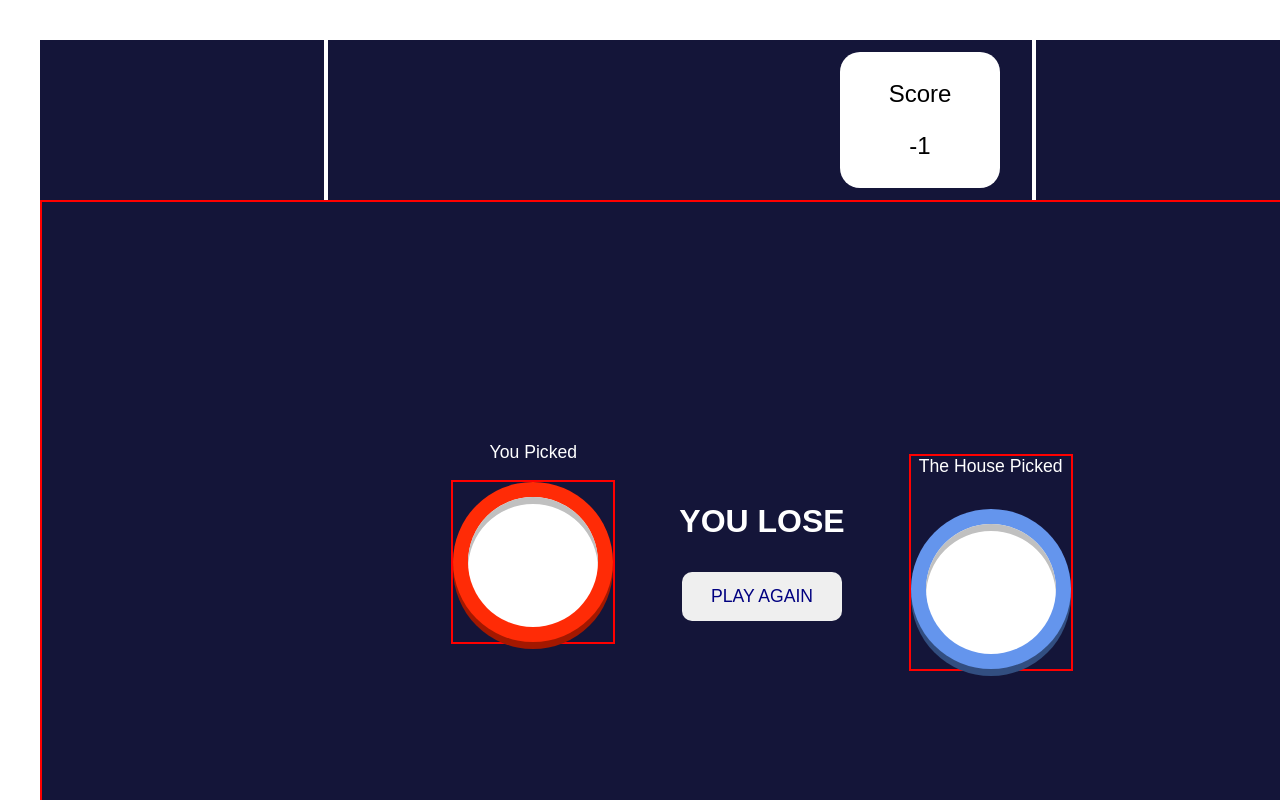
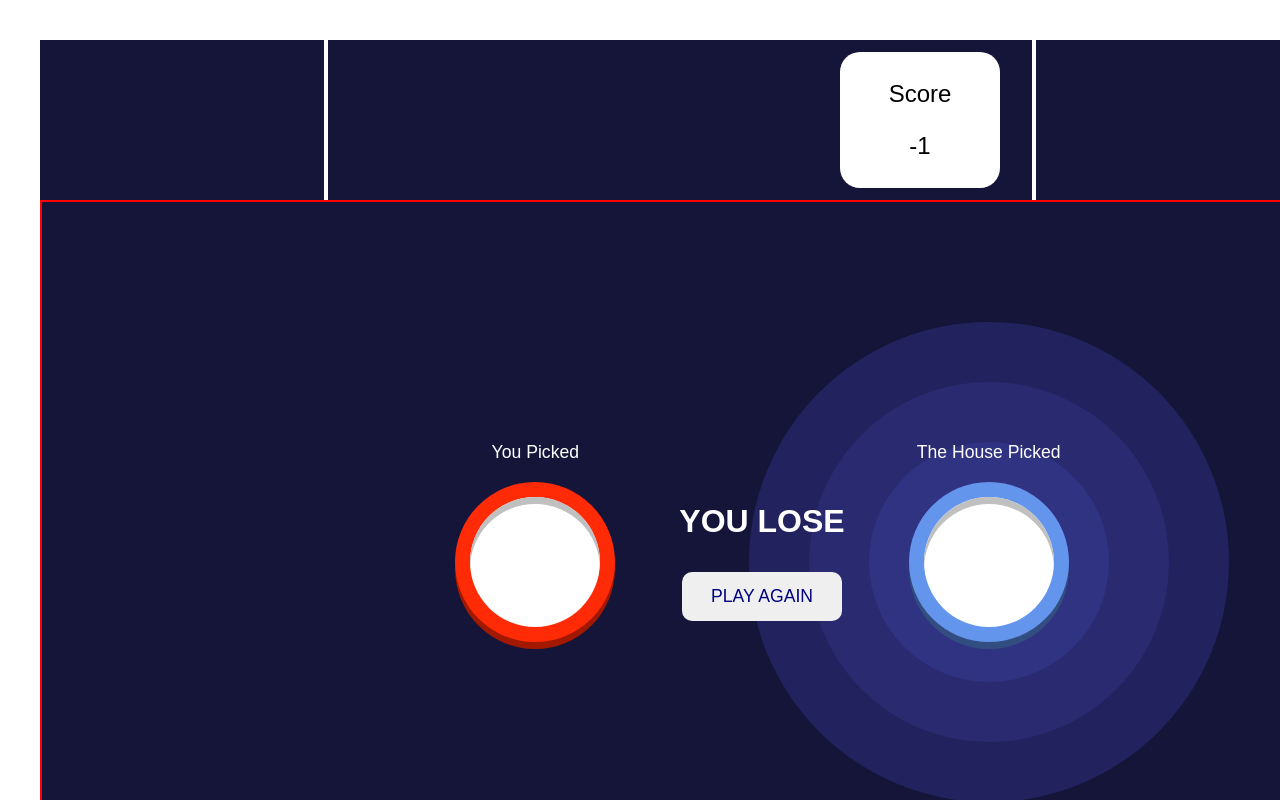
Before and after one commit to FarzanehSa/rock-paper-scissor, a React (Create React App) app: page / in a window 1280 px wide. Both pictures are taken after a click on the element 760 px from the left and 568 px from the top of the page. Shown: the top 800 px of the page. Built offline with nearby package versions, Linux system fonts and the light colour scheme; some icons are missing; the HTML template or start-up script is replaced by a standard one.

Commit message:
div cyrcle around housr pick when win

```diff
--- a/src/ResultEasy.jsx
+++ b/src/ResultEasy.jsx
@@ -10,7 +10,8 @@ function ResultEasy({user, setUser, setScore}) {
   const [com, setCom] = useState(null);
   const [show, setShow] = useState(false);
   const [result, setResult] = useState(0);
-  const [userCyDiv, setUserCyDiv] = useState("div-u-3")
+  const [userCyDiv, setUserCyDiv] = useState("div-u-3");
+  const [comCyDiv, setComCyDiv] = useState("div-u-3");
 
   const handleClick = () => {
     setShow(false);
@@ -62,6 +63,9 @@ function ResultEasy({user, setUser, setScore}) {
     if (result === 1) {
       setUserCyDiv("div-u-3 div-u-3-show")
     }
+    if (result === -1) {
+      setComCyDiv("div-u-3 div-u-3-show")
+    }
   }, [result]);
 
   return (
@@ -107,7 +111,15 @@ function ResultEasy({user, setUser, setScore}) {
         <button className='btn-play' onClick={handleClick}>PLAY AGAIN</button>
       </div>}
       <div className="computer-choose">
-        <span className='text'>The House Picked</span>
+        <span className='text com-picked'>The House Picked</span>
+        {show &&
+        <div className={comCyDiv}>
+          <div className='div-u-2'>
+            <div className='div-u-1'>
+            </div>
+          </div>
+        </div>
+        }
         {com === 1 ?
         <div className='container rock-container'>
           <div className='key'>
--- a/src/ResultEasy.scss
+++ b/src/ResultEasy.scss
@@ -11,7 +11,7 @@
 
 
   .user-choose, .computer-choose {
-    border: 2px solid red;
+    // border: 2px solid red;
     display: flex;
     flex-direction: column;
     justify-content: center;
@@ -71,7 +71,11 @@
   .you-picked {
     position: absolute;
     top: -40px;
+  }
 
+  .com-picked {
+    position: absolute;
+    top: -40px;
   }
 
   .result-text {
@@ -85,7 +89,7 @@
     flex-direction: column;
     justify-content: center;
     align-items: center;
-    z-index: 2;
+    z-index: 3;
   }
 
   .container {
```
